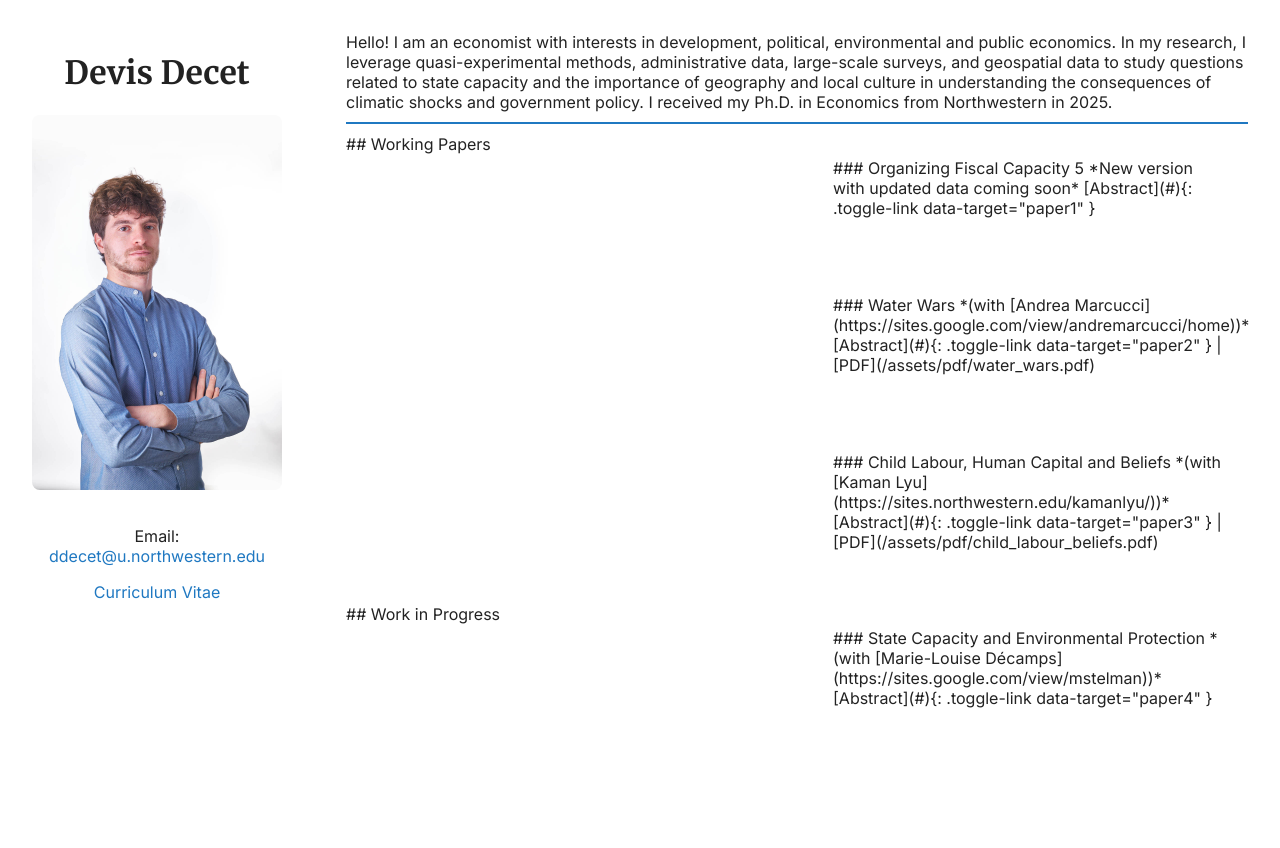
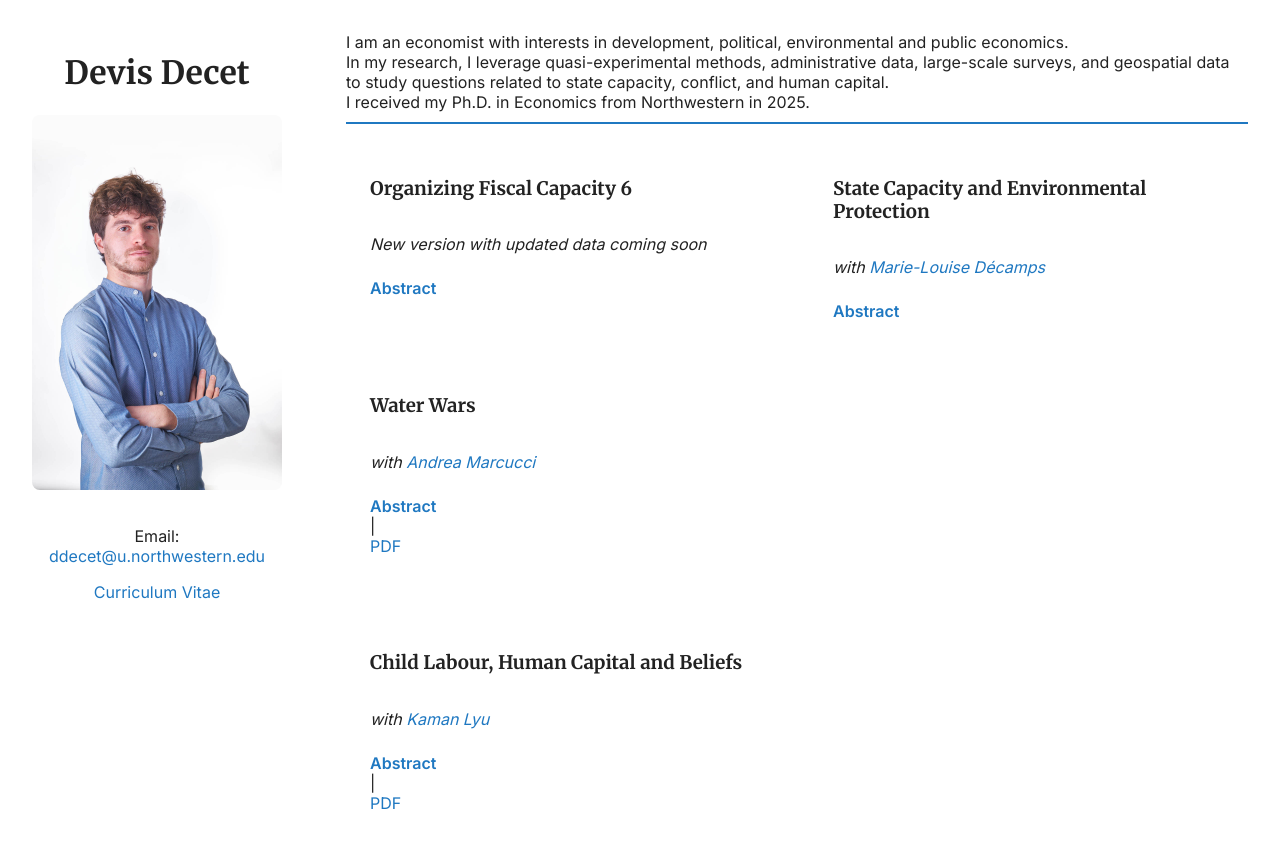
Before and after one commit to elenastella94/elenastella.github.io, a Jekyll site: the page built from index.md, in a window 1280 px wide and 900 px high. Shown: the top 848 px of the window. Built offline with Jekyll 4.4.1, drawn with Linux system fonts in a browser that asks for light colours.

Commit message:
Initial website setup

```diff
--- a/_includes/about.md
+++ b/_includes/about.md
@@ -1,5 +1,5 @@
-Hello! I am an economist with interests in development, political, environmental and public economics.
+I am an economist with interests in development, political, environmental and public economics.<br>
 
-In my research, I leverage quasi-experimental methods, administrative data, large-scale surveys, and geospatial data to study questions related to state capacity and the importance of geography and local culture in understanding the consequences of climatic shocks and government policy.
+In my research, I leverage quasi-experimental methods, administrative data, large-scale surveys, and geospatial data to study questions related to state capacity, conflict, and human capital.<br>
 
-I received my Ph.D. in Economics from Northwestern in 2025.
+I received my Ph.D. in Economics from Northwestern in 2025.<br>
--- a/_includes/research.md
+++ b/_includes/research.md
@@ -1,63 +1,45 @@
-## Working Papers
-
+<!-- Working Papers -->
 <div class="research-grid">
 
-<div class="research-card">
+  <div class="research-card">
+    <h3>Organizing Fiscal Capacity 6</h3>
+    <p><em>New version with updated data coming soon</em></p>
+    <a href="#" class="toggle-link" data-target="paper1">Abstract</a>
+    <div id="paper1" class="toggle-content">
+      This paper studies how the allocation of tax agents across the national territory affects fiscal capacity. I evaluate a reform of the Brazilian tax authority that consolidated half of the existing local tax offices. Leveraging regional variation in the reform and newly collected data, I employ a matched difference-in-differences strategy to document how areas served by consolidated offices experience an increase in tax revenues. The reform also led to a divergence in tax enforcement between the core and the periphery of consolidated regions. These results are explained by a trade-off between improved targeting of high-revenue potential areas and increased distance between tax offices and the areas they oversee. These findings suggest that concentrating tax agents in fewer, larger offices increases overall revenues but exacerbates regional inequality in tax enforcement.
+    </div>
+  </div>
 
-### Organizing Fiscal Capacity 5
-*New version with updated data coming soon*
+  <div class="research-card">
+    <h3>Water Wars</h3>
+    <p><em>with <a href="https://sites.google.com/view/andremarcucci/home">Andrea Marcucci</a></em></p>
+    <a href="#" class="toggle-link" data-target="paper2">Abstract</a> | <a href="/assets/pdf/water_wars.pdf">PDF</a>
+    <div id="paper2" class="toggle-content">
+      We study the relationship between access to water resources and local violence in Africa. Due to limited irrigation, rural communities rely on rainfall, rivers, and lakes for their economic needs. Rainfall scarcity can make access to water from rivers and lakes more valuable, thereby generating conflicts in rural settings. We explore this hypothesis by integrating granular data on the river network with high-resolution data on rainfall and violent conflict events in Africa from 1997 to 2021. We find that reduced rainfall in a location leads to more conflict in neighboring areas that are water-rich and located upstream along the river network. These are the sites that exert more control over the river flow. The effect is more pronounced in regions experiencing a long-term decline in water presence. Consistent with the proposed mechanism, conflicts concentrate in areas with higher returns to water access, as proxied by the presence of agricultural production. Additionally, the impact is more pronounced in regions with unequal water distribution among ethnic groups, highlighting how cooperation costs are an important friction preventing peaceful sharing of water resources. In terms of policy responses, we find that the effects tend to be mitigated in countries with stronger democratic institutions, better rule of law, higher state capacity and less corruption.
+    </div>
+  </div>
 
-[Abstract](#){: .toggle-link data-target="paper1" }
-
-<span id="paper1" class="toggle-content">
-This paper studies how the allocation of tax agents across the national territory affects fiscal capacity. I evaluate a reform of the Brazilian tax authority that consolidated half of the existing local tax offices. Leveraging regional variation in the reform and newly collected data, I employ a matched difference-in-differences strategy to document how areas served by consolidated offices experience an increase in tax revenues. The reform also led to a divergence in tax enforcement between the core and the periphery of consolidated regions. These results are explained by a trade-off between improved targeting of high-revenue potential areas and increased distance between tax offices and the areas they oversee. These findings suggest that concentrating tax agents in fewer, larger offices increases overall revenues but exacerbates regional inequality in tax enforcement.
-</span>
-
-</div>
-
-<div class="research-card">
-
-### Water Wars
-*(with [Andrea Marcucci](https://sites.google.com/view/andremarcucci/home))*
-
-[Abstract](#){: .toggle-link data-target="paper2" } | [PDF](/assets/pdf/water_wars.pdf)
-
-<span id="paper2" class="toggle-content">
-We study the relationship between access to water resources and local violence in Africa. Due to limited irrigation, rural communities rely on rainfall, rivers, and lakes for their economic needs. Rainfall scarcity can make access to water from rivers and lakes more valuable, thereby generating conflicts in rural settings. We explore this hypothesis by integrating granular data on the river network with high-resolution data on rainfall and violent conflict events in Africa from 1997 to 2021. We find that reduced rainfall in a location leads to more conflict in neighboring areas that are water-rich and located upstream along the river network. These are the sites that exert more control over the river flow. The effect is more pronounced in regions experiencing a long-term decline in water presence. Consistent with the proposed mechanism, conflicts concentrate in areas with higher returns to water access, as proxied by the presence of agricultural production. Additionally, the impact is more pronounced in regions with unequal water distribution among ethnic groups, highlighting how cooperation costs are an important friction preventing peaceful sharing of water resources. In terms of policy responses, we find that the effects tend to be mitigated in countries with stronger democratic institutions, better rule of law, higher state capacity and less corruption.
-</span>
-
-</div>
-
-<div class="research-card">
-
-### Child Labour, Human Capital and Beliefs
-*(with [Kaman Lyu](https://sites.northwestern.edu/kamanlyu/))*
-
-[Abstract](#){: .toggle-link data-target="paper3" } | [PDF](/assets/pdf/child_labour_beliefs.pdf)
-
-<span id="paper3" class="toggle-content">
-In contexts where child labour is pervasive, household decisions about allocating children's time between school and work involve a trade-off: current returns from child labour versus future returns from education. This paper tests for the existence of a third factor: future returns from child labour, as parents view farm work as an investment in agricultural skills. We provide evidence on each component of this trade-off in the context of rural Ghana by leveraging four waves of survey data on 5,000 households, exogenous shocks to agricultural productivity, and a vignette survey design to elicit parental beliefs.
-</span>
-
-</div>
+  <div class="research-card">
+    <h3>Child Labour, Human Capital and Beliefs</h3>
+    <p><em>with <a href="https://sites.northwestern.edu/kamanlyu/">Kaman Lyu</a></em></p>
+    <a href="#" class="toggle-link" data-target="paper3">Abstract</a> | <a href="/assets/pdf/child_labour_beliefs.pdf">PDF</a>
+    <div id="paper3" class="toggle-content">
+      In contexts where child labour is pervasive, household decisions about allocating children's time between school and work involve a trade-off: current returns from child labour versus future returns from education. This paper tests for the existence of a third factor: future returns from child labour, as parents view farm work as an investment in agricultural skills. We provide evidence on each component of this trade-off in the context of rural Ghana by leveraging four waves of survey data on 5,000 households, exogenous shocks to agricultural productivity, and a vignette survey design to elicit parental beliefs.
+    </div>
+  </div>
 
 </div> <!-- end research-grid -->
 
-## Work in Progress
-
+<!-- Work in Progress -->
 <div class="research-grid">
 
-<div class="research-card">
-
-### State Capacity and Environmental Protection
-*(with [Marie-Louise Décamps](https://sites.google.com/view/mstelman))*
-
-[Abstract](#){: .toggle-link data-target="paper4" }
-
-<span id="paper4" class="toggle-content">
-Policies against deforestation are crucial for fighting climate change. This paper examines how the governance of environmental agencies affects the effectiveness of these policies. In the context of Brazil, we compile a novel dataset that integrates satellite land use data, administrative data on the environmental agency organization and on agents' career, and enforcement activities. With the findings of this paper, we aim to uncover how governance reforms influence enforcement capacity and shape farmers' land use decisions, contributing to our understanding of how state capacity affects environmental conservation.
-</span>
-
-</div>
+  <div class="research-card">
+    <h3>State Capacity and Environmental Protection</h3>
+    <p><em>with <a href="https://sites.google.com/view/mstelman">Marie-Louise Décamps</a></em></p>
+    <a href="#" class="toggle-link" data-target="paper4">Abstract</a>
+    <div id="paper4" class="toggle-content">
+      Policies against deforestation are crucial for fighting climate change. This paper examines how the governance of environmental agencies affects the effectiveness of these policies. In the context of Brazil, we compile a novel dataset that integrates satellite land use data, administrative data on the environmental agency organization and on agents' career, and enforcement activities. With the findings of this paper, we aim to uncover how governance reforms influence enforcement capacity and shape farmers' land use decisions, contributing to our understanding of how state capacity affects environmental conservation.
+    </div>
+  </div>
 
 </div> <!-- end research-grid -->
```
Also changed, not shown: 1 other file.
